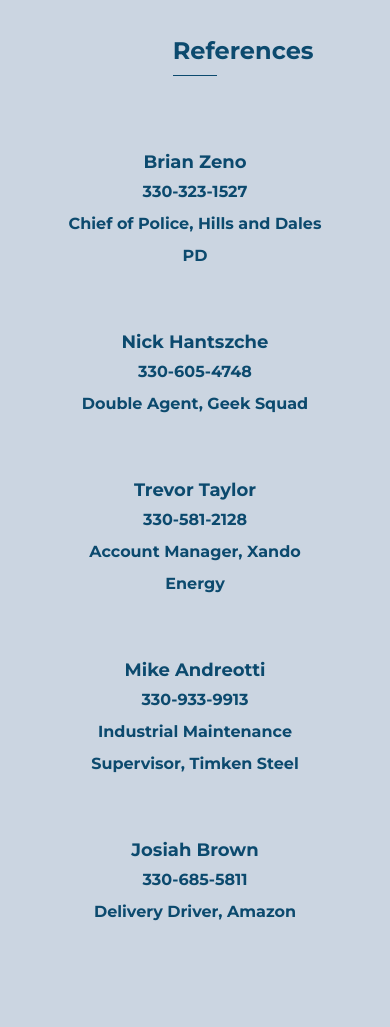
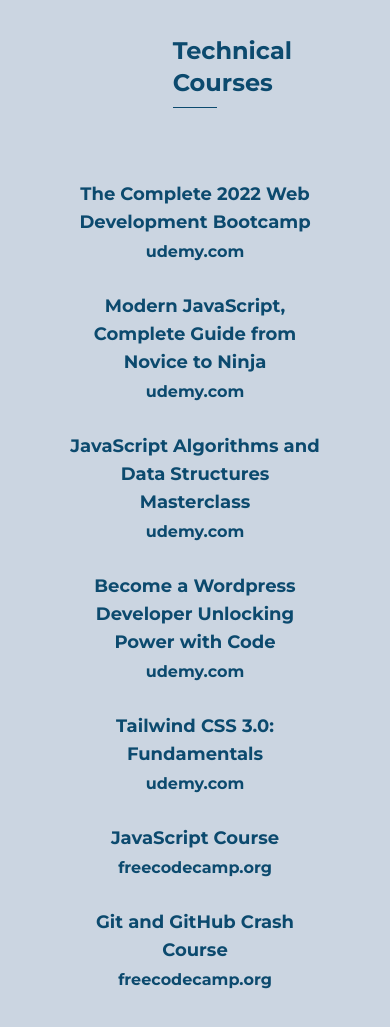
Before and after one commit to tkern2/resume, a plain HTML site: page index.html in a window 390 px wide. Shown: the part 5393-6420 px from the top of the page. Before the commit the page ends 6353 px from the top, so only its background shows below. Drawn offline with Linux system fonts and the light colour scheme.

Commit message:
Update index.html

```diff
--- a/index.html
+++ b/index.html
@@ -21,7 +21,6 @@
                 <a href="#work-history" class="hover:text-slate-400">History</a>
                 <a href="#skills" class="hover:text-slate-400">Skills</a>
                 <a href="#education" class="hover:text-slate-400">Education</a>
-                <a href="#references" class="hover:text-slate-400">References</a>
             </div>
             <div class="md:hidden text-slate-300">
                 <button class="menu-button"><svg xmlns="http://www.w3.org/2000/svg" class="h-6 w-6" fill="none" viewBox="0 0 24 24" stroke="currentColor" stroke-width="2">
@@ -34,7 +33,6 @@
                 <li class="mobile"><a href="#work-history" class="text-slate-300 hover:text-slate-400">History</a></li>
                 <li class="mobile"><a href="#skills" class="text-slate-300 hover:text-slate-400">Skills</a></li>
                 <li class="mobile"><a href="#education" class="text-slate-300 hover:text-slate-400">Education</a></li>
-                <li class="mobile"><a href="#references" class="text-slate-300 hover:text-slate-400">References</a></li>
             </ul>
     </div>
     </header>
@@ -205,48 +203,44 @@
         <p>3737 13th St SW, Massillon, OH 44646</p>
     </div>
 
-<!-- references -->
-
-    <div id="references" class="container flex-col text-sky-900 py-8 px-8 divide-sky-900 w-1/3 mx-auto">
+    <div id="education" class="container flex-col text-sky-900 py-8 px-8 divide-sky-900 w-1/3 mx-auto">
         <h1 class="text-2xl pb-2 font-bold text-center">
-            References
+            Technical Courses
         </h1>
         <hr>
     </div>
     <div class="container flex-col text-sky-900 py-4 px-8 leading-8 text-center mx-auto">
         <h1 class="font-bold text-lg pt-6">
-            Brian Zeno
+            The Complete 2022 Web Development Bootcamp
         </h1>
-        <p>330-323-1527</p>
-        <p>Chief of Police, Hills and Dales PD</p>
-    </div>
-    <div class="container flex-col text-sky-900 py-4 px-8 leading-8 text-center mx-auto">
+        <p>udemy.com</p>
+
         <h1 class="font-bold text-lg pt-6">
-            Nick Hantszche
+            Modern JavaScript, Complete Guide from Novice to Ninja
         </h1>
-        <p>330-605-4748</p>
-        <p>Double Agent, Geek Squad</p>
-    </div>
-    <div class="container flex-col text-sky-900 py-4 px-8 leading-8 text-center mx-auto">
+        <p>udemy.com</p>
+
         <h1 class="font-bold text-lg pt-6">
-            Trevor Taylor
+            JavaScript Algorithms and Data Structures Masterclass
         </h1>
-        <p>330-581-2128</p>
-        <p>Account Manager, Xando Energy</p>
-    </div>
-    <div class="container flex-col text-sky-900 py-4 px-8 leading-8 text-center mx-auto">
+        <p>udemy.com</p>
         <h1 class="font-bold text-lg pt-6">
-            Mike Andreotti
+            Become a Wordpress Developer Unlocking Power with Code
         </h1>
-        <p>330-933-9913</p>
-        <p>Industrial Maintenance Supervisor, Timken Steel</p>
-    </div>
-    <div class="container flex-col text-sky-900 py-4 px-8 leading-8 text-center mx-auto">
+        <p>udemy.com</p>
         <h1 class="font-bold text-lg pt-6">
-            Josiah Brown
+            Tailwind CSS 3.0: Fundamentals
         </h1>
-        <p>330-685-5811</p>
-        <p>Delivery Driver, Amazon</p>
+        <p>udemy.com</p>
+        <h1 class="font-bold text-lg pt-6">
+            JavaScript Course
+        </h1>
+        <p>freecodecamp.org</p>
+        <h1 class="font-bold text-lg pt-6">
+            Git and GitHub Crash Course
+        </h1>
+        <p>freecodecamp.org</p>
+
     </div>
 
 
```
